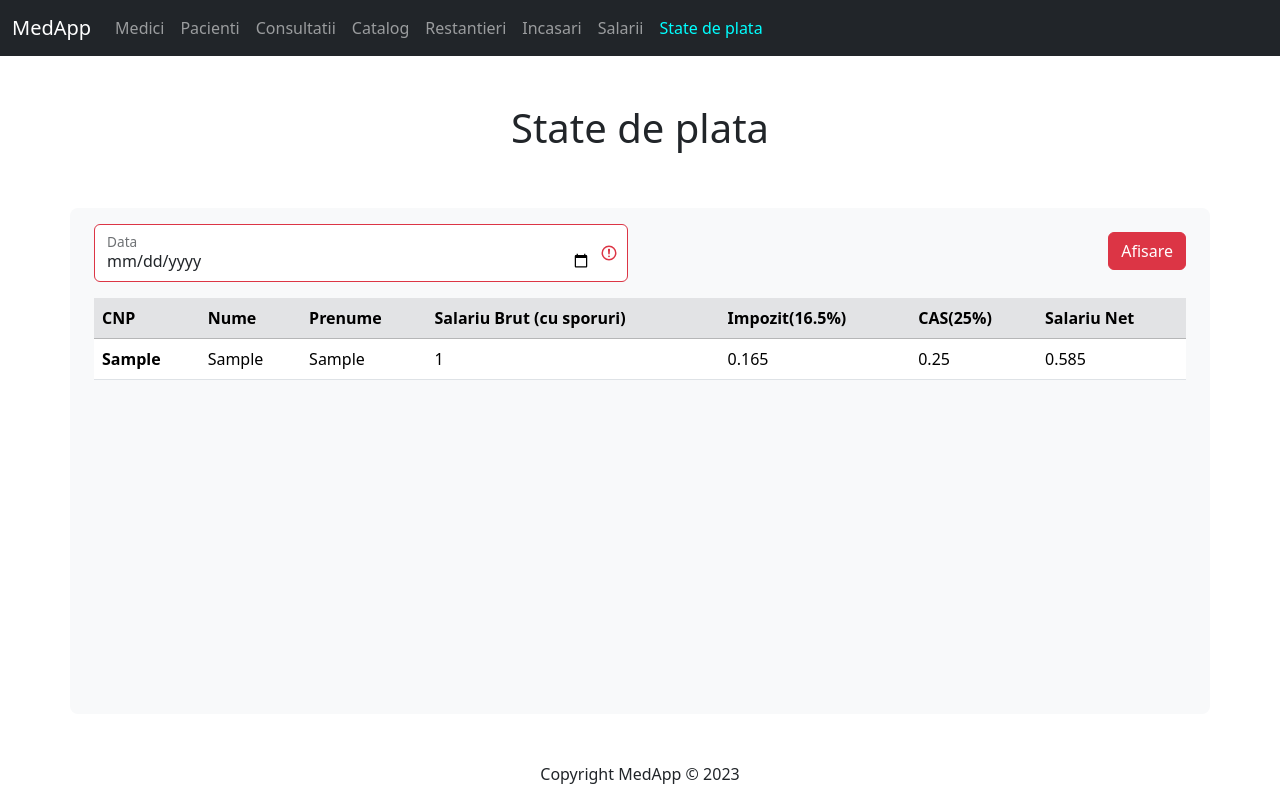
After one commit to davidbotezatu/medapp, a PHP site: page /display/stat_plata.php in a window 1280 px wide. The commit adds this page. Run offline with PHP 8.4, Linux system fonts and the light colour scheme; tables that the repository leaves empty hold one stand-in row (values such as "Sample post"); data that the repository does not hold is empty.

Commit message:
adaugare state de plata

```diff
--- /dev/null
+++ b/display/stat_plata.php
@@ -0,0 +1,66 @@
+<?php
+    include($_SERVER['DOCUMENT_ROOT'] . '/medapp/inc/header.php');
+    include($_SERVER['DOCUMENT_ROOT'] . '/medapp/php/stat_plata_code.php');
+?>
+
+<form action='<?php echo "http://$_SERVER[HTTP_HOST]$_SERVER[REQUEST_URI]"; ?>' class="was-validated" method='post'>
+    <div class="row">
+        <div class="col">
+            <div class="form-floating">
+                <input type="date" class="form-control is-invalid" name="data" placeholder="data" value="<?php echo $date ?>" required>
+                <label for="data" class="form-label">Data</label>
+            </div>
+        </div>
+        <div class="col">
+            <input class="btn btn-danger float-end mt-2" type="submit" name="submit" value="Afisare"></button>
+        </div>
+    </div>
+</form>
+
+<div class="tableFixed mt-3">
+    <table class="table table-hover">
+        <thead class="table-secondary">
+            <tr>
+                <th scope="col">CNP</th>
+                <th scope="col">Nume</th>
+                <th scope="col">Prenume</th>
+                <th scope="col">Salariu Brut (cu sporuri)</th>
+                <th scope="col">Impozit(16.5%)</th>
+                <th scope="col">CAS(25%)</th>
+                <th scope="col">Salariu Net</th>
+            </tr>
+        </thead>
+
+        <tbody>
+            <?php
+                if($rezultatSelect) {
+                    while($rand = mysqli_fetch_assoc($rezultatSelect)) {
+                        $cnp = $rand['cnp'];
+                        $nume = $rand['nume'];
+                        $prenume = $rand['prenume'];
+                        $salariu = $rand['salariu_initial'];
+                        $nr_cons = $rand['nr_consultatii'];
+                        $spor = calcSpor($nr_cons);
+                        $salariuBrut = calcSalariuBrut($salariu, $spor);
+                        $impozit = $salariuBrut * $impozitVal = 0.165;
+                        $cas = $salariuBrut * $casVal;
+                        $salariuNet = calcSalariuNet($salariuBrut, $impozit, $cas);
+
+                        echo "<tr>
+                                <th scope='row'>$cnp</th>
+                                <td>$nume</td>
+                                <td>$prenume</td>
+                                <td>$salariuBrut</td>
+                                <td>$impozit</td>
+                                <td>$cas</td>
+                                <td>$salariuNet</td>
+                            </tr>"
+                        ;
+                    }
+                }
+            ?>
+        </tbody>
+    </table>
+</div>
+
+<?php include($_SERVER['DOCUMENT_ROOT'] . '/medapp/inc/footer.php'); ?>
--- a/inc/header.php
+++ b/inc/header.php
@@ -63,6 +63,9 @@
                         </li>
                         <li class="nav-item">
                             <a href="/medapp/display/salarii.php" class="nav-link" <?php echo ($pag == "salarii.php") ? 'style = "color: aqua;"' : "" ?>>Salarii</a>
+                        </li>
+                        <li class="nav-item">
+                            <a href="/medapp/display/stat_plata.php" class="nav-link" <?php echo ($pag == "stat_plata.php") ? 'style = "color: aqua;"' : "" ?>>State de plata</a>
                         </li>
                     </ul>
                 </div>
@@ -140,6 +143,9 @@
                         case 'salarii.php';
                             echo '<h1>Salarii</h1>';
                             break;
+                        case 'stat_plata.php';
+                            echo '<h1>State de plata</h1>';
+                            break;
                         default;
                             echo '<h1>' . $pag . '</h1>';
                             break;
--- /dev/null
+++ b/php/stat_plata_code.php
@@ -0,0 +1,28 @@
+<?php
+include($_SERVER['DOCUMENT_ROOT'] . '/medapp/inc/db.php');
+
+//variabile
+$rezultatSelect = null;
+$impozitVal = 0.165;
+$casVal = 0.25;
+
+$select = "SELECT cnp, medic.nume, medic.prenume, medic.salariu_initial, COUNT(consultatie.id) AS nr_consultatii
+            FROM consultatie
+            LEFT JOIN medic ON consultatie.medic = medic.cnp
+            GROUP BY medic.cnp;"
+;
+$rezultatSelect = mysqli_query($conn, $select);
+
+function calcSpor($nr) {
+    return ($nr >= 3) ? "10" : "0";
+}
+
+function calcSalariuBrut($salariu, $inc) {
+    return ($inc == 10) ? $salariu = $salariu + ($salariu * 0.1) : $salariu;
+}
+
+function calcSalariuNet($brut, $impozit, $cas) {
+    return $brut - $impozit - $cas;
+}
+
+?>
```
